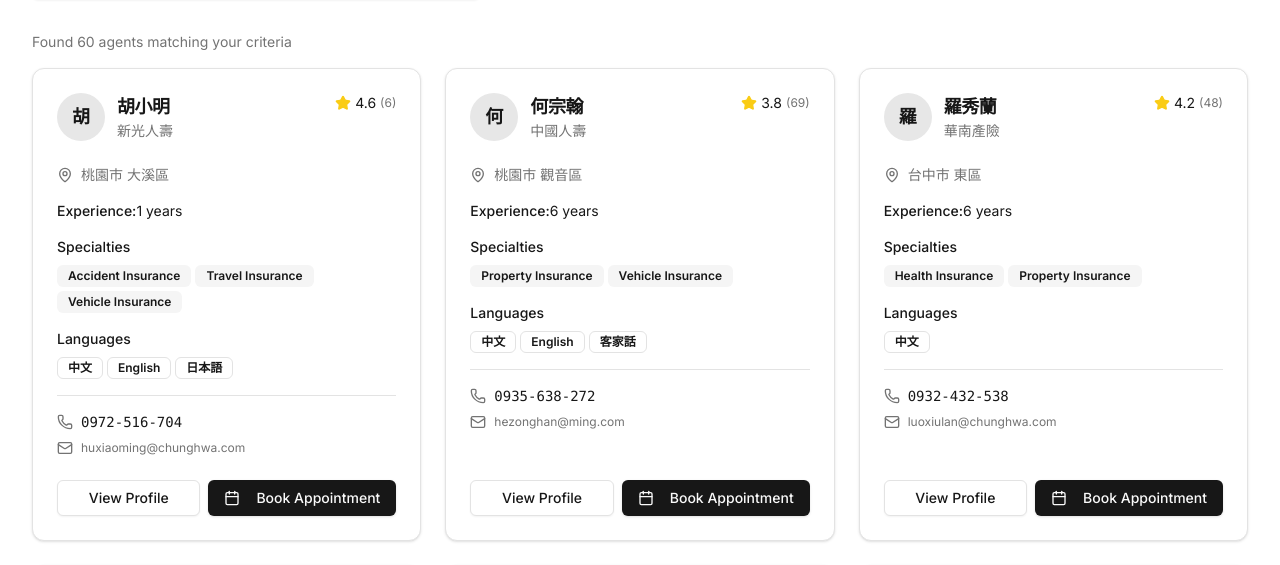
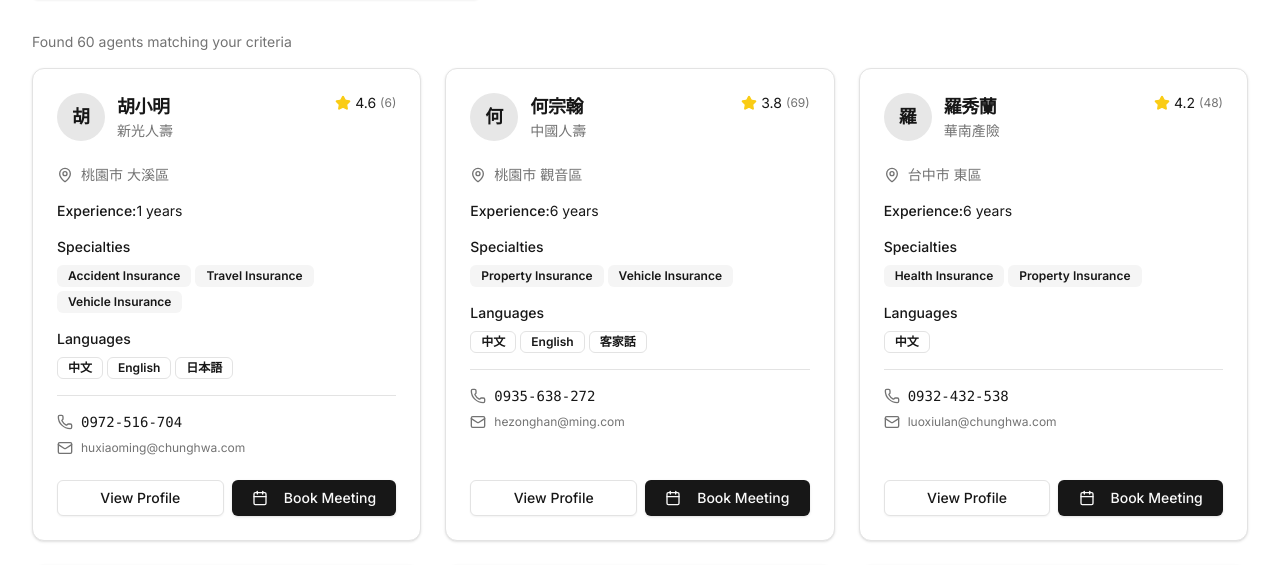
Before and after one commit to ronload/prinsur-demo, a Next.js app: page /en/agents in a window 1280 px wide. Shown: the part 233-798 px from the top of the page. Built offline with nearby package versions, Linux system fonts and the light colour scheme.

Commit message:
feat: Replace 'Book Appointment' as 'Book Meeting'

```diff
--- a/src/app/[locale]/agents/page.tsx
+++ b/src/app/[locale]/agents/page.tsx
@@ -174,12 +174,14 @@ export default function AgentsPage({ params }: AgentsPageProps) {
             </CardContent>
 
             <div className="p-6 pt-0 flex gap-2">
-              <Button variant="outline" className="flex-1">
+              <Button variant="outline" className="flex-1 min-w-0">
                 {locale === "en" ? "View Profile" : "查看檔案"}
               </Button>
-              <Button className="flex-1">
-                <Calendar className="h-4 w-4 mr-2" />
-                {locale === "en" ? "Book Appointment" : "預約會面"}
+              <Button className="flex-1 min-w-0">
+                <Calendar className="h-4 w-4 mr-2 flex-shrink-0" />
+                <span className="truncate">
+                  {locale === "en" ? "Book Meeting" : "預約會面"}
+                </span>
               </Button>
             </div>
           </Card>
```
